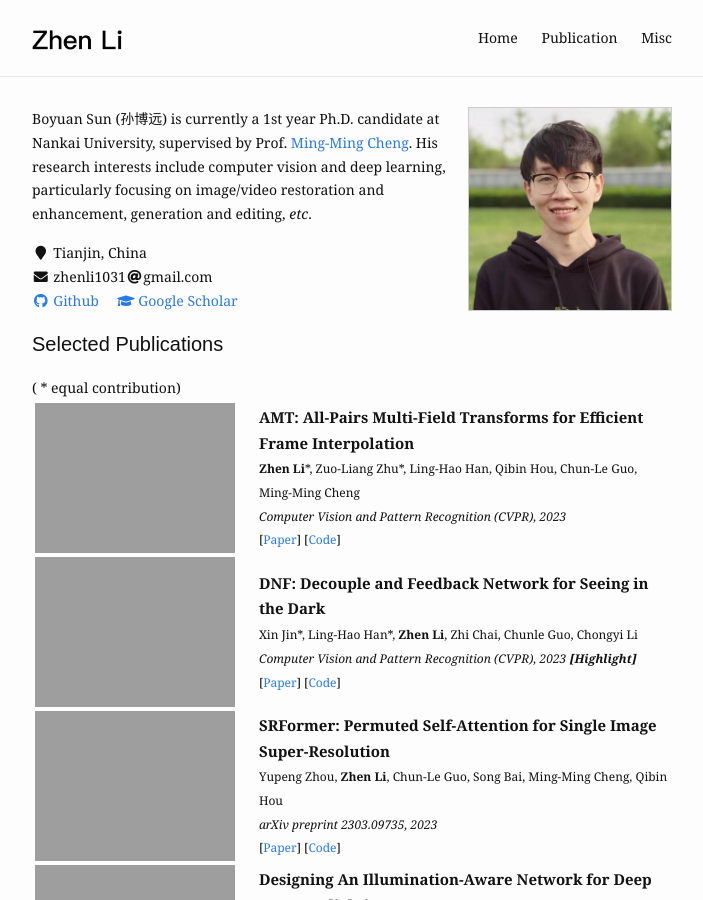
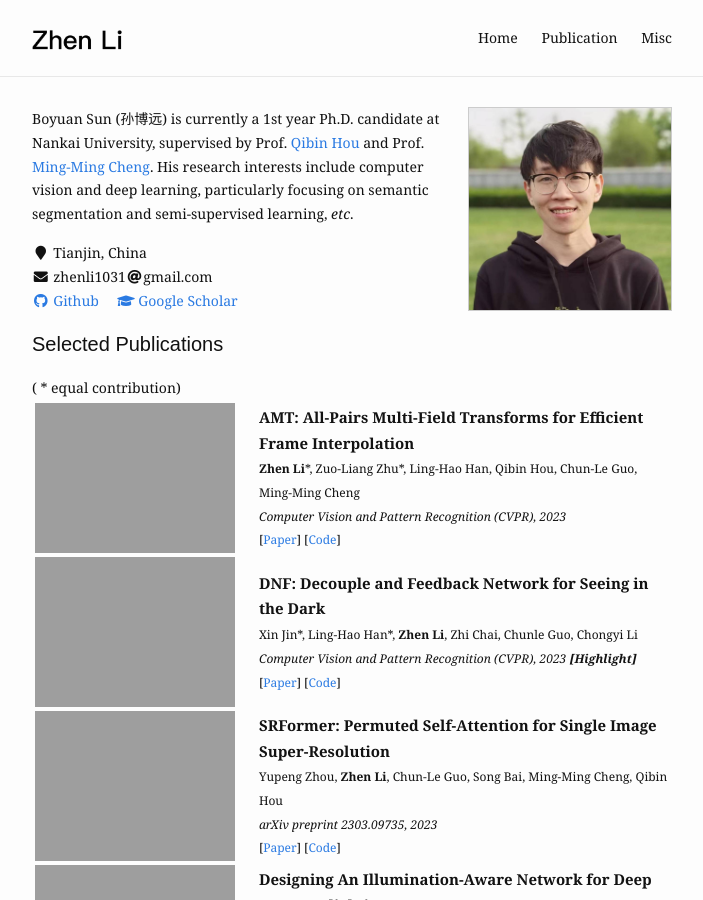
Before and after one commit to BBBBchan/BBBBchan.github.io, a Jekyll site: the page built from index.html, in a window 1280 px wide and 900 px high. Shown: the whole window, without its empty margins (288-991 px from the left). Built offline with Jekyll 4.4.1, drawn with Linux system fonts in a browser that asks for light colours.

Commit message:
modify information

```diff
--- a/index.html
+++ b/index.html
@@ -108,9 +108,10 @@ items:
 
 <p>
   Boyuan Sun (孙博远) is currently a 1st year Ph.D. candidate at Nankai University,
-  supervised by Prof. <a href="https://mmcheng.net/cmm">Ming-Ming Cheng</a>.
-  His research interests include computer vision and deep learning, particularly focusing on image/video restoration and enhancement, generation and editing, <i>etc</i>.
+  supervised by Prof. <a href="https://houqb.github.io/">Qibin Hou</a> and Prof. <a href="https://mmcheng.net/cmm">Ming-Ming Cheng</a>.
+  His research interests include computer vision and deep learning, particularly focusing on semantic segmentation and semi-supervised learning, <i>etc</i>.
 </p>
+
 
 <p>
   <i class="fa fa-fw fa-map-marker" aria-hidden="true"></i> Tianjin, China
```
